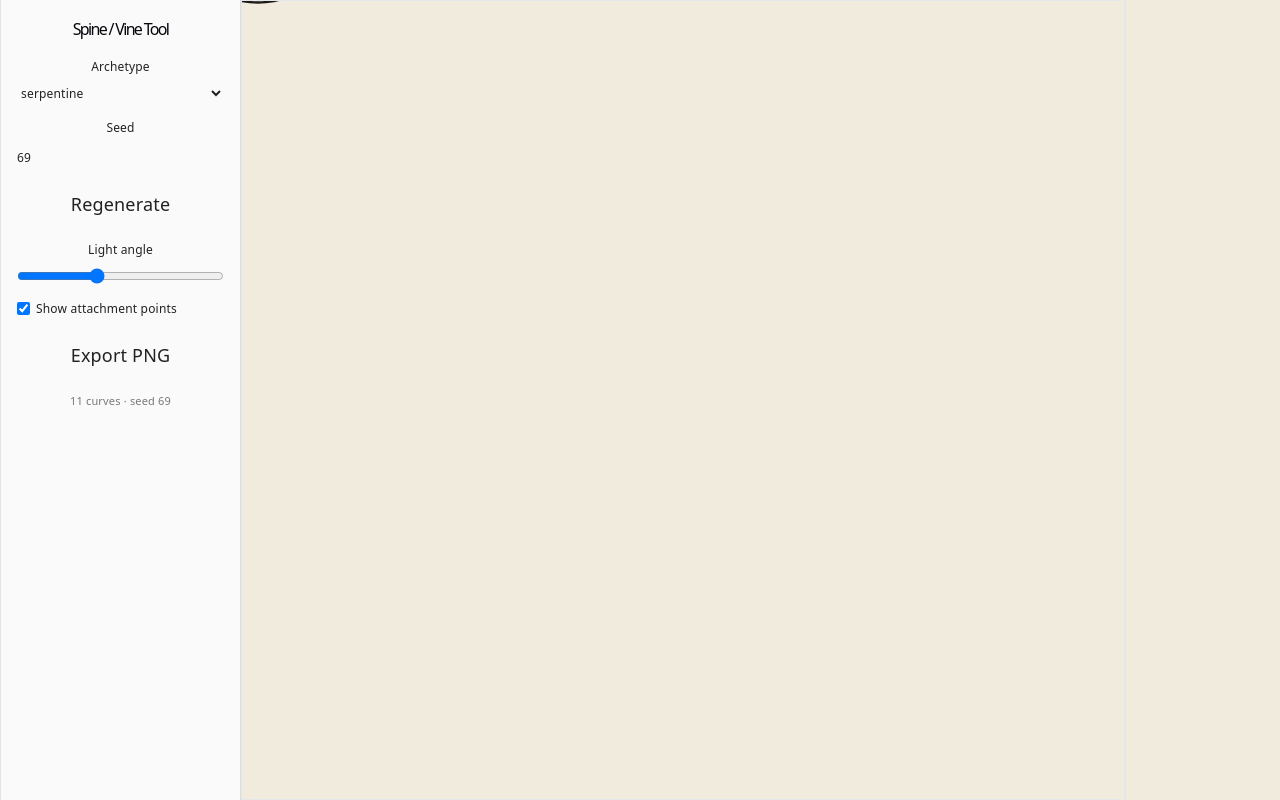
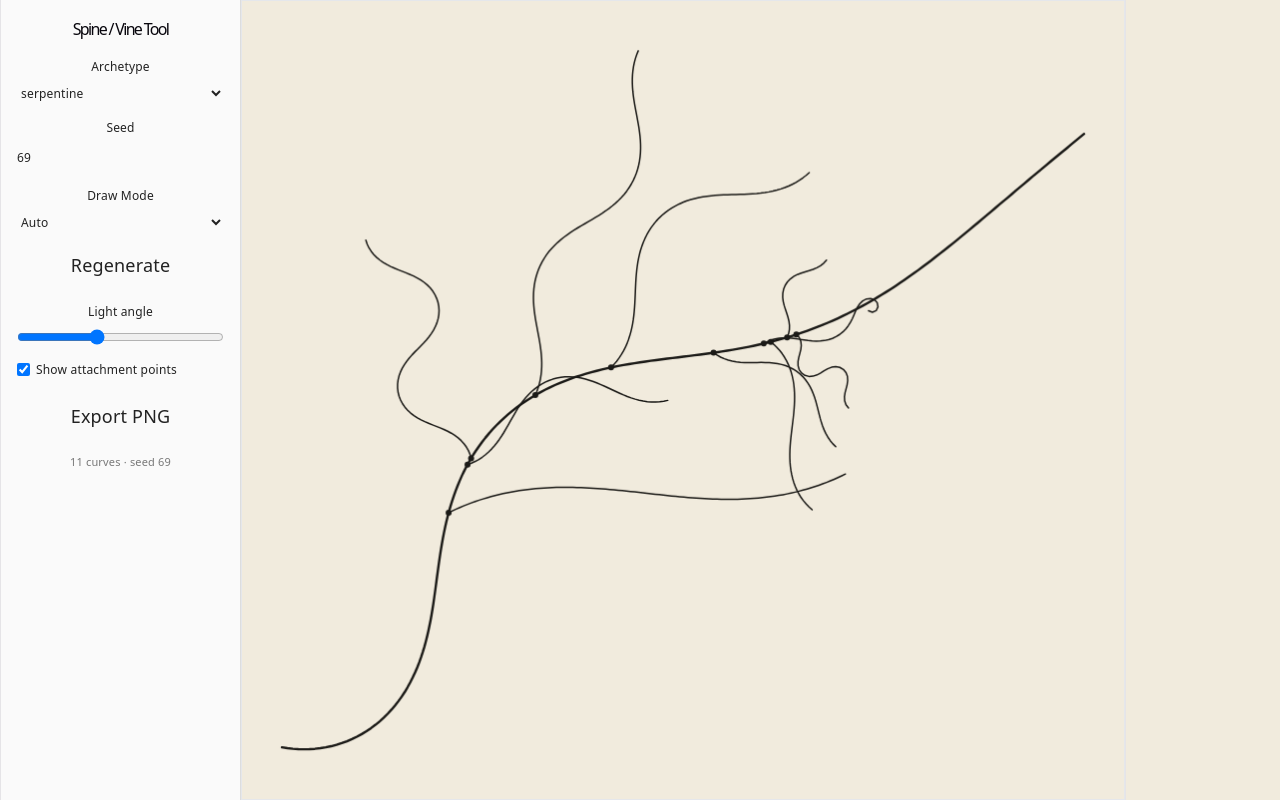
Before and after one commit to lilianzlettuce/spine, a React (Vite) app: page / in a window 1280 px wide. Built offline with nearby package versions, Linux system fonts and the light colour scheme.

Commit message:
add/fix controls for draw mode/joints

```diff
--- a/src/components/CanvasView.tsx
+++ b/src/components/CanvasView.tsx
@@ -16,7 +16,7 @@ export function CanvasView() {
       w,
       h,
       light,
-      showJoints: true,
+      showJoints,
       view: drawMode === "draw" ? { k: 1, tx: 0, ty: 0 } : undefined,
     });
 
@@ -41,48 +41,6 @@ export function CanvasView() {
   const pos = (e: React.PointerEvent) => {
     const rect = e.currentTarget.getBoundingClientRect();
     return { x: e.clientX - rect.left, y: e.clientY - rect.top };
-  };
-
-  /* Event handlers */
-
-  const handleMouseLeave = () => {
-    isMouseDown.current = false;
-  };
-
-  // Handle touch events for mobile
-  const handleTouchStart = (event: React.TouchEvent<HTMLCanvasElement>) => {
-    lastMouseMoveTime.current = Date.now();
-    isDragging.current = true;
-
-    const touch = event.touches[0];
-    if (!touch || !canvasRef.current) return;
-
-    const rect = canvasRef.current.getBoundingClientRect();
-    const touchX = touch.clientX - rect.left;
-    const touchY = touch.clientY - rect.top;
-
-    updatePixels(touchX, touchY);
-  };
-
-  const handleTouchMove = (event: React.TouchEvent<HTMLCanvasElement>) => {
-    if (!isDragging.current) return;
-    lastMouseMoveTime.current = Date.now();
-
-    event.preventDefault();
-    const touch = event.touches[0];
-    if (!touch || !canvasRef.current) return;
-
-    const rect = canvasRef.current.getBoundingClientRect();
-    const touchX = touch.clientX - rect.left;
-    const touchY = touch.clientY - rect.top;
-
-    updatePixels(touchX, touchY);
-  };
-
-  const handleTouchEnd = () => {
-    isDragging.current = false;
-    lastMouseMoveTime.current = Date.now();
-    updatePixels(-100, -100);
   };
 
   return (
@@ -112,10 +70,6 @@ export function CanvasView() {
         currentCurve.current = []; // reset curve array
         //regenerate();
       }}
-      onMouseLeave={handleMouseLeave}
-      onTouchStart={handleTouchStart}
-      onTouchMove={handleTouchMove}
-      onTouchEnd={handleTouchEnd}
     />
   );
 }
--- a/src/components/Controls.tsx
+++ b/src/components/Controls.tsx
@@ -3,9 +3,15 @@ import { useStore } from "../state/store";
 import { exportPng } from "./exportPng";
 
 export function Controls() {
-  const { archetype, seed, light, showJoints, scene } = useStore();
-  const { setArchetype, setSeed, regenerate, setLight, setShowJoints } =
-    useStore.getState();
+  const { archetype, seed, light, showJoints, scene, drawMode } = useStore();
+  const {
+    setArchetype,
+    setSeed,
+    regenerate,
+    setLight,
+    setShowJoints,
+    setDrawMode,
+  } = useStore.getState();
 
   return (
     <aside className="controls">
@@ -30,6 +36,14 @@ export function Controls() {
           value={seed}
           onChange={(e) => setSeed(Number(e.target.value) || 0)}
         />
+      </label>
+
+      <label>
+        Draw Mode
+        <select value={drawMode} onChange={(e) => setDrawMode(e.target.value)}>
+          <option value="auto">Auto</option>
+          <option value="draw">Draw</option>
+        </select>
       </label>
 
       <button onClick={regenerate}>Regenerate</button>
--- a/src/render/renderScene.ts
+++ b/src/render/renderScene.ts
@@ -68,6 +68,7 @@ export function renderScene(
     ctx.stroke();
   }
 
+  // Show joints
   if (o.showJoints) {
     ctx.fillStyle = INK;
     for (const j of scene.joints) {
--- a/src/state/store.ts
+++ b/src/state/store.ts
@@ -14,10 +14,10 @@ interface State {
   setArchetype: (a: ArchetypeName) => void;
   setSeed: (s: number) => void;
   regenerate: () => void;
+  generateFromStroke: (stroke: Pt[]) => void;
   setLight: (l: number) => void;
   setShowJoints: (v: boolean) => void;
   setDrawMode: (m: "auto" | "draw") => void;
-  setStroke: (samples: Sample[]) => void;
 }
 
 const INITIAL_SEED = 69;
@@ -28,7 +28,7 @@ export const useStore = create<State>()((set, get) => ({
   light: -Math.PI / 4,
   showJoints: true,
   scene: generate("serpentine", INITIAL_SEED),
-  drawMode: "draw",
+  drawMode: "auto",
 
   setArchetype: (archetype) =>
     set({ archetype, scene: generate(archetype, get().seed) }),
@@ -48,11 +48,19 @@ export const useStore = create<State>()((set, get) => ({
   },
   setLight: (light) => set({ light }),
   setShowJoints: (showJoints) => set({ showJoints }),
-  setDrawMode: (mode) =>
+  setDrawMode: (mode) => {
+    console.log("drawmode set");
     set({
       drawMode: mode,
       scene:
-        mode === "auto" ? generate(get().archetype, get().seed) : get().scene,
-    }),
-  setStroke: (s) => set({ scene: generate(get().archetype, get().seed, s) }),
+        mode === "auto"
+          ? generate(get().archetype, get().seed)
+          : {
+              seed: get().seed,
+              archetype: get().archetype,
+              curves: [],
+              joints: [],
+            },
+    });
+  },
 }));
```
